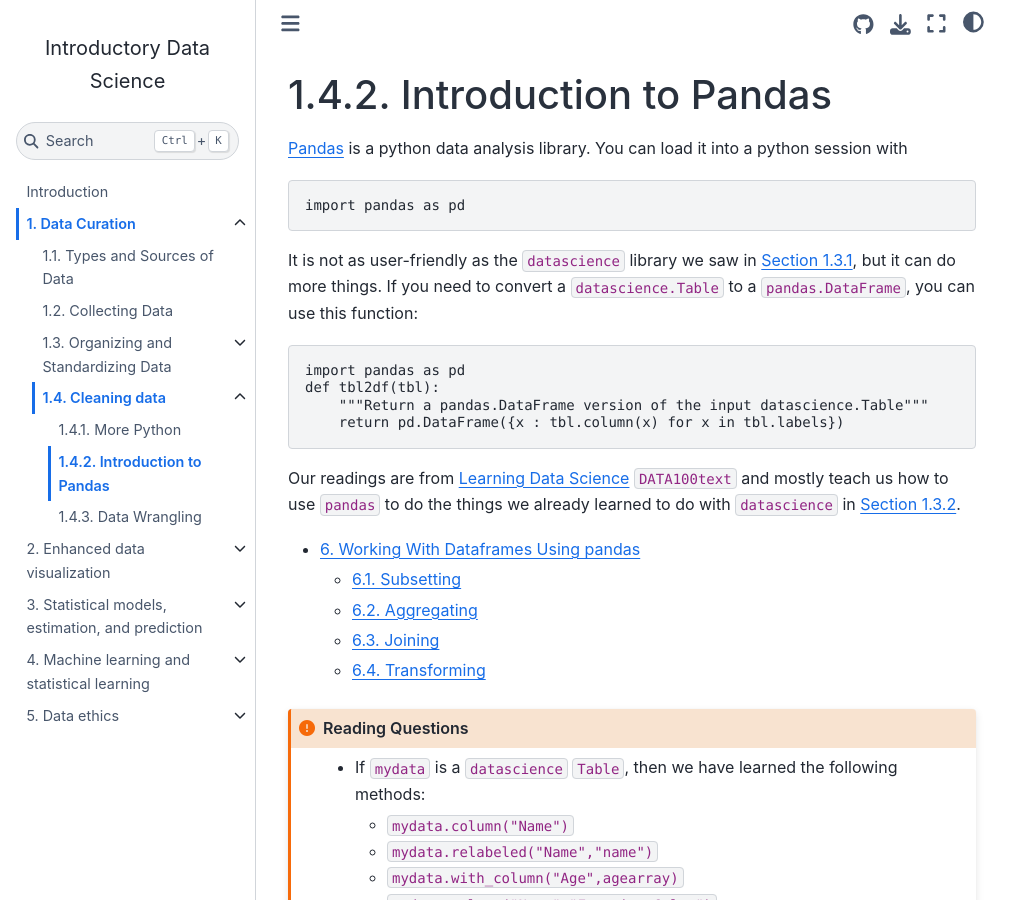
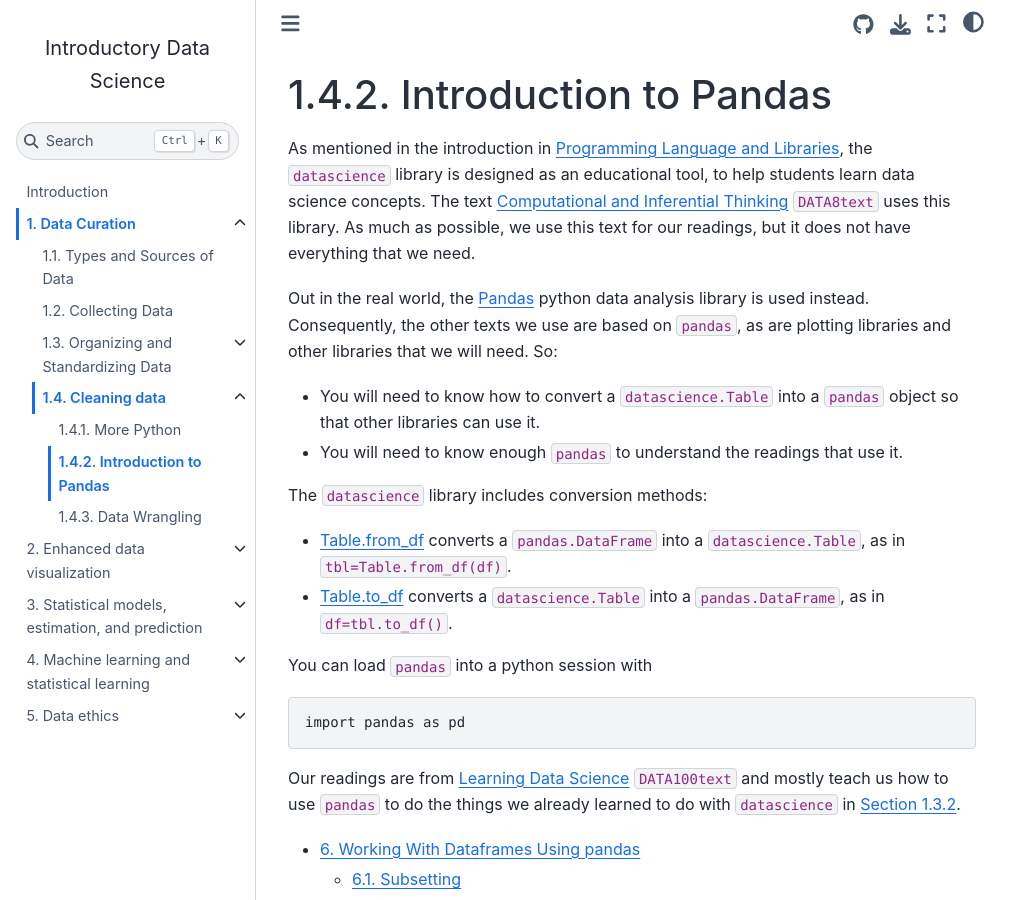
Before and after one commit to data-ohio/introductory-data-science, a Jupyter Book: the page built from 1/4/intro_pandas.md, in a window 1280 px wide and 900 px high. Shown: the whole window, without its empty margins (0-1031 px from the left). Built offline with Jupyter Book 1.0.4 settings and Sphinx 7.4.7 and the Sphinx Book theme 1.1.4, drawn with Linux system fonts in a browser that asks for light colours; pages that are not in the unit, such as notebooks, are missing from menus; cross-references to code outside the pages are shown as plain code.

Commit message:
reworked intro_pandas

````diff
--- a/1/4/intro_pandas.md
+++ b/1/4/intro_pandas.md
@@ -1,17 +1,25 @@
 (sec:intro_pandas)=
 # Introduction to Pandas
 
-[Pandas](https://pandas.pydata.org/) is a python data analysis library.
-You can load it into a python session with
+As mentioned in the introduction in {ref}`sec:languagelibraries`, the `datascience` library is designed as an educational tool, to help students learn data science concepts.
+The text  [Computational and Inferential Thinking](https://inferentialthinking.com/chapters/intro.html) {cite}`DATA8text` uses this library.
+As much as possible, we use this text for our readings, but it does not have everything that we need.
+
+Out in the real world, the
+[Pandas](https://pandas.pydata.org/) python data analysis library is used instead.
+Consequently, the other texts we use are based on `pandas`, as are plotting libraries and other libraries that we will need.
+So:
+* You will need to know how to convert a `datascience.Table` into a `pandas` object so that other libraries can use it.
+* You will need to know enough `pandas` to understand the readings that use it.
+
+The `datascience` library includes conversion methods:
+* [Table.from_df](http://www.data8.org/datascience/_autosummary/datascience.tables.Table.from_df.html#datascience.tables.Table.from_df)  converts a `pandas.DataFrame` into a `datascience.Table`, as in `tbl=Table.from_df(df)`.
+* [Table.to_df](http://www.data8.org/datascience/_autosummary/datascience.tables.Table.to_df.html#datascience.tables.Table.to_df) converts a `datascience.Table` into a `pandas.DataFrame`, as in `df=tbl.to_df()`.
+
+
+You can load `pandas` into a python session with
 
     import pandas as pd
-It is not as user-friendly as the `datascience` library we saw in {numref}`sec:intro_python`, but it can do more things.
-If you need to convert a `datascience.Table` to a `pandas.DataFrame`, you can use this function:
-
-	import pandas as pd
-	def tbl2df(tbl):
-	    """Return a pandas.DataFrame version of the input datascience.Table"""
-	    return pd.DataFrame({x : tbl.column(x) for x in tbl.labels})
 
 Our readings are from [Learning Data Science](http://www.textbook.ds100.org/) {cite}`DATA100text` and mostly teach us how to use `pandas` to do the things we already learned to do with `datascience` in {numref}`sec:organize`.
 - [6. Working With Dataframes Using pandas](http://www.textbook.ds100.org/ch/06/pandas_intro.html)
@@ -39,6 +47,9 @@
   How would you accomplish the same things?
 ```
 
+
+
+
 ```{admonition} Further Resources
 * From [Python Programming for Data Science](https://www.tomasbeuzen.com/python-programming-for-data-science/README.html) {cite}`BEUZEN:2021`:
   * [Chapter 7: Introduction to Pandas](https://www.tomasbeuzen.com/python-programming-for-data-science/chapters/chapter7-pandas.html)
````
Also changed, not shown: intro.md (+2 -0 lines).
